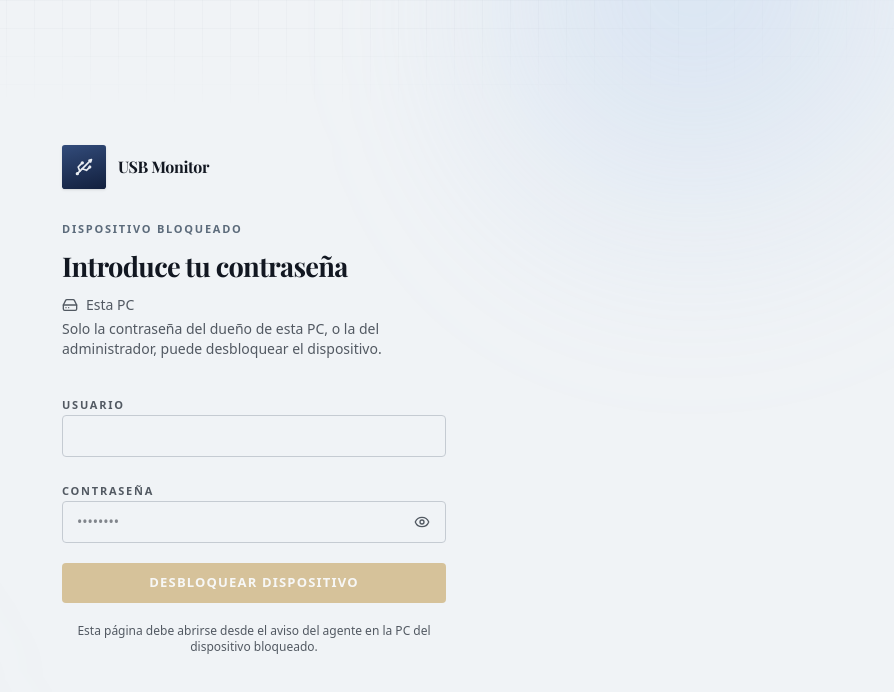
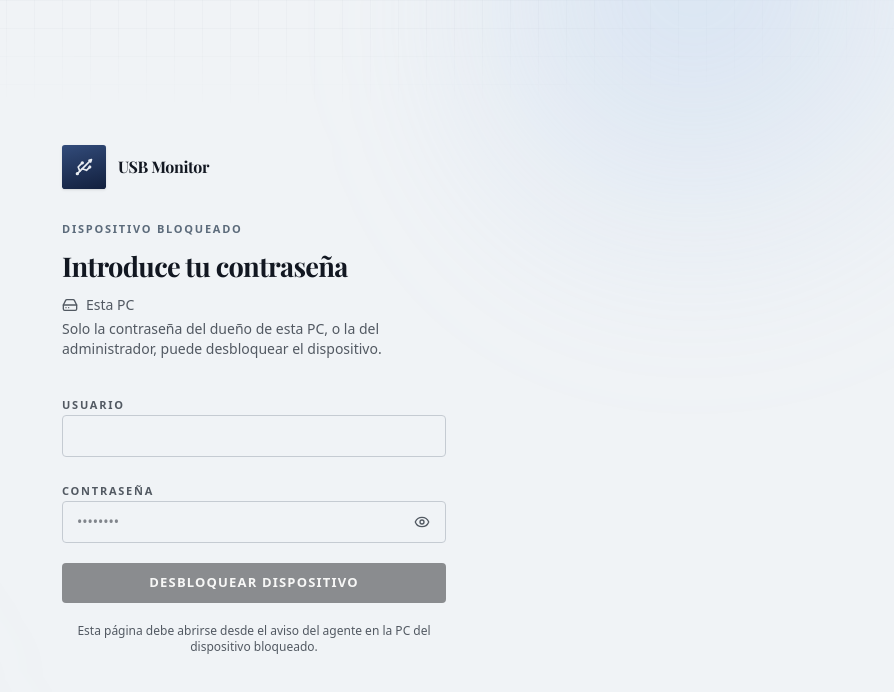
Before and after one commit to Gothan15/usb_monitor, a Next.js app: page /desbloquear in a window 1280 px wide. Shown: the top 692 px of the page, without its empty margins (386-1280 px from the left). Built offline with nearby package versions, Linux system fonts and the light colour scheme; no server answers; a web font is replaced by a local one.

Commit message:
Botones en el carbón del toolbox (#26262B), como sus ventanas

```diff
--- a/src/app/globals.css
+++ b/src/app/globals.css
@@ -96,7 +96,7 @@
   --surface-3: oklch(0.905 0.011 252);
 
   /* Marca — azul marino */
-  --primary: oklch(0.684 0.112 82);
+  --primary: oklch(0.27 0.006 262);
   --primary-foreground: oklch(0.99 0.008 95);
 
   /* Acero pulido */
@@ -184,8 +184,8 @@
   --surface-3: oklch(0.254 0.021 258);
 
   /* Marca — azul acero luminoso */
-  --primary: oklch(0.723 0.108 84);
-  --primary-foreground: oklch(0.22 0.02 80);
+  --primary: oklch(0.27 0.006 262);
+  --primary-foreground: oklch(0.99 0.008 95);
 
   /* Acero */
   --acero: oklch(0.74 0.034 250);
--- a/src/app/login/page.tsx
+++ b/src/app/login/page.tsx
@@ -234,7 +234,7 @@ export default function LoginPage() {
                   </button>
                 </div>
               </div>
-              <Button type="submit" className="w-full bg-[#C09A3B] text-[#FFFDF7] hover:bg-[#A8822F]" disabled={loading}>
+              <Button type="submit" className="w-full bg-[#26262B] text-[#F5F3EF] hover:bg-[#17181A]" disabled={loading}>
                 {loading ? (
                   <span className="inline-flex items-center gap-2">
                     <Spinner size={16} /> Verificando…
```
